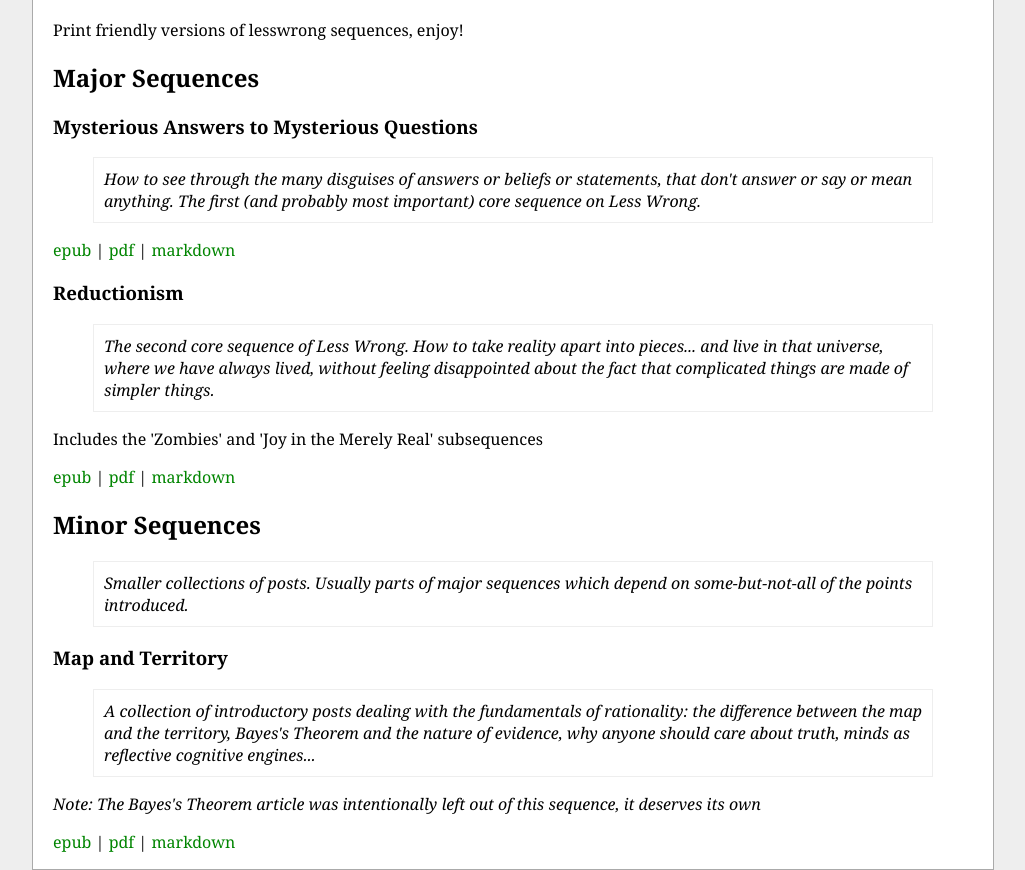
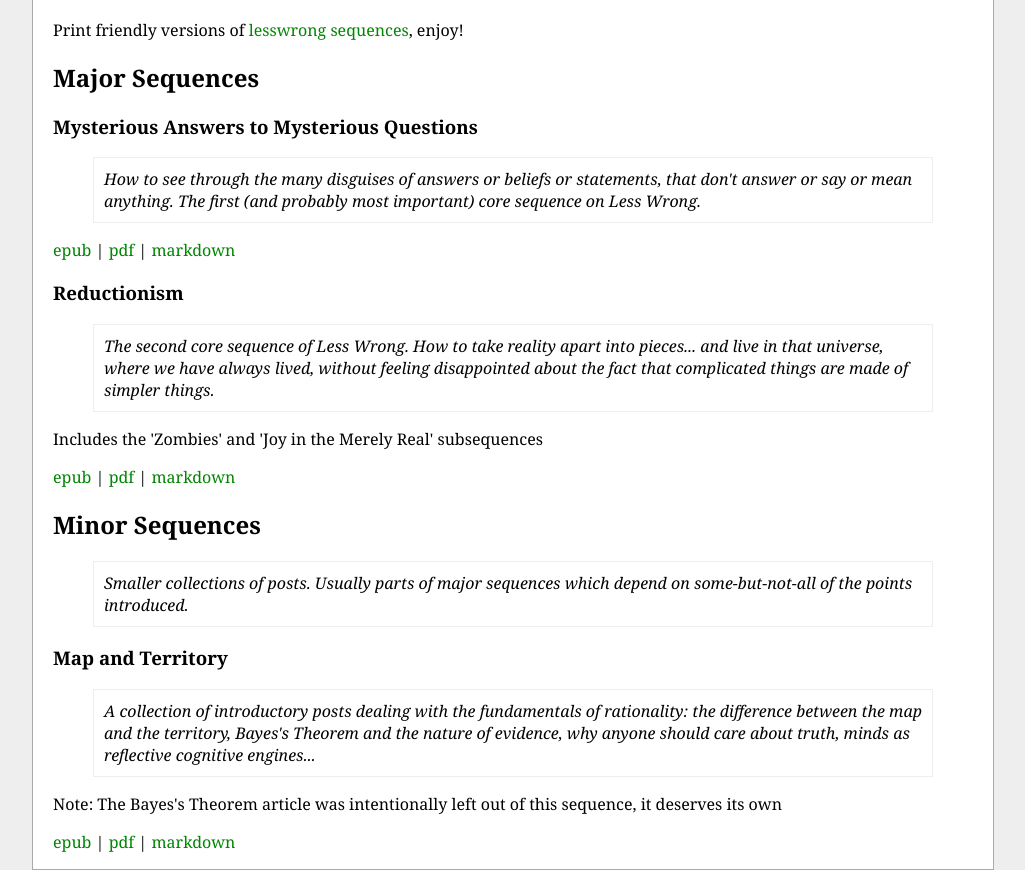
Before and after one commit to jb55/lesswrong-print, a plain HTML site: page index.html in a window 1280 px wide. Shown: the part 274-1144 px from the top of the page, without its empty margins (127-1152 px from the left). Drawn offline with Linux system fonts and the light colour scheme.

Commit message:
Added link to the sequences

```diff
--- a/index.html
+++ b/index.html
@@ -48,7 +48,9 @@
     >Lesswrong Sequences</a
     ></h1
   ><p
-  >Print friendly versions of lesswrong sequences, enjoy!</p
+  >Print friendly versions of <a href="http://wiki.lesswrong.com/wiki/Sequences"
+    >lesswrong sequences</a
+    >, enjoy!</p
   ><div id="major-sequences"
   ><h2
     ><a href="#TOC"
@@ -112,9 +114,7 @@
 	>A collection of introductory posts dealing with the fundamentals of rationality: the difference between the map and the territory, Bayes's Theorem and the nature of evidence, why anyone should care about truth, minds as reflective cognitive engines...</p
 	></blockquote
       ><p
-      ><em
-	>Note: The Bayes's Theorem article was intentionally left out of this sequence, it deserves its own</em
-	></p
+      >Note: The Bayes's Theorem article was intentionally left out of this sequence, it deserves its own</p
       ><p
       ><a href="http://jb55.com/lesswrong/sequences/map_and_territory/Map%20and%20Territory.epub"
 	>epub</a
```
Also changed, not shown: 1 other file.
